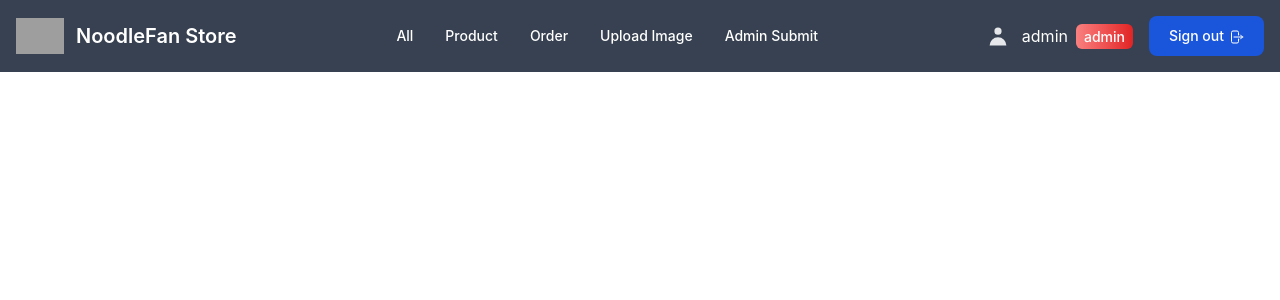
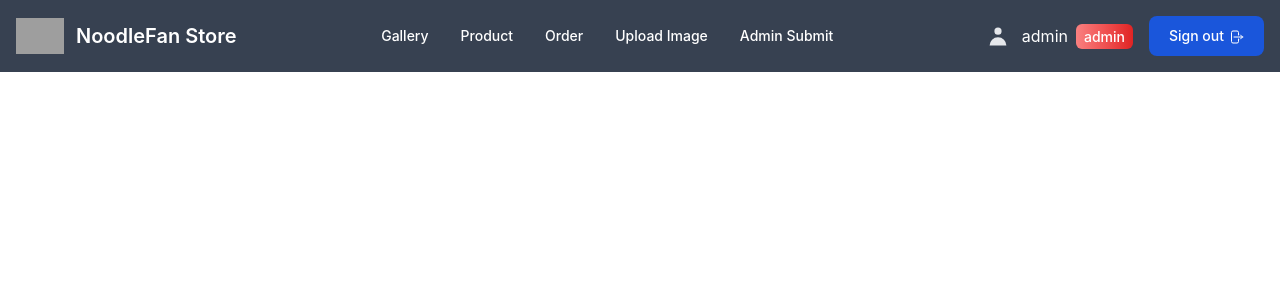
Before and after one commit to seazabuky/NoodleFan-Store, a PHP site: page /php/download.php?name=_SAL9154.JPG in a window 1280 px wide. Shown: the top 300 px of the page. Run offline with PHP 8.4, Linux system fonts and the light colour scheme; a user stored in the database is signed in; data comes from the database, SQL or seed files in the repository; some libraries are stand-ins or nearby versions; grey boxes are pictures that could not be loaded.

Commit message:
Add files via upload

```diff
--- a/php/download.php
+++ b/php/download.php
@@ -84,7 +84,7 @@
             <div class="hidden justify-between items-center w-full md:flex md:w-auto md:order-1" id="navbar-sticky">
                 <ul class="flex flex-col p-4 mt-4 rounded-lg md:flex-row md:space-x-8 md:mt-0 md:text-sm md:font-medium md:bg-blue-100 lg:bg-transparent">
                     <li>
-                        <a href="all.php" class="block py-2 pr-4 pl-3 text-white rounded md:hover:bg-blue-500 md:hover:text-blue-700 md:p-0 md:dark:hover:text-white ">All</a>
+                        <a href="all.php" class="block py-2 pr-4 pl-3 text-white rounded md:hover:bg-blue-500 md:hover:text-blue-700 md:p-0 md:dark:hover:text-white ">Gallery</a>
                     </li>
                     <li>
                         <a href="../pricetable.php" class="block py-2 pr-4 pl-3 text-white rounded md:hover:bg-blue-500 md:hover:text-blue-700 md:p-0 md:dark:hover:text-white ">Product</a>
```
